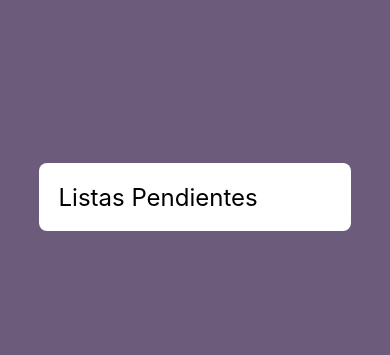
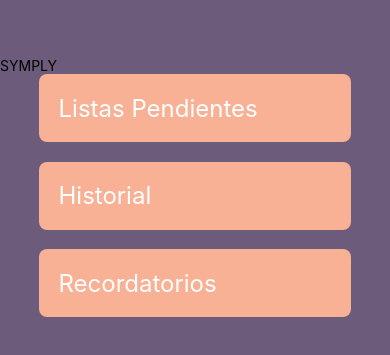
Before and after one commit to gerillanes7/simply, a React Native app: screen / in a window 390 px wide. Shown: the part 225-580 px from the top of the page. Built offline with nearby package versions, Linux system fonts and the light colour scheme.

Commit message:
se modifica el home

```diff
--- a/Components/Button.js
+++ b/Components/Button.js
@@ -15,15 +15,17 @@ const Button = ({text}) => {
 
 const styles = StyleSheet.create({
     button:{
-        backgroundColor: "#ffffff",
+        backgroundColor: "#F8B195",
         width: "80%",
         padding: "5%",
         textAlign: "center",
         borderRadius:8,
-        marginLeft:"10%"
+        marginLeft:"10%",
+        marginBottom: "5%",
     },
     titulo:{
         fontSize: 24,
+        color: "#ffffff"
     }
 })
 
--- a/screens/Home/Home.js
+++ b/screens/Home/Home.js
@@ -4,11 +4,26 @@ import Button from "../../Components/Button"
 
 const Home = () =>{
     return (
+
         <View style={styles.container}>
+            <Text style={styles.titulo}>
+                SYMPLY
+            </Text>
+
             <View>
                 <Button text="Listas Pendientes"/>
             </View>
+
+            <View>
+                <Button text="Historial"/>
+            </View>
+
+            <View>
+                <Button text="Recordatorios"/>
+            </View>
+
         </View>
+
     )
 }
 
@@ -20,6 +35,7 @@ const styles = StyleSheet.create({
         flex: 1,
         backgroundColor: "#6C5B7B",
     }
+
 })
 
 export default Home
```
